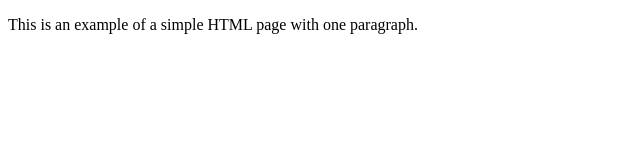
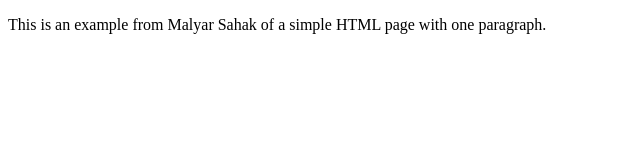
Before and after one commit to msahak4/supersimple-website, a plain HTML site: page index.html in a window 1280 px wide. Shown: the whole page, without its empty margins (0-640 px from the left). Drawn offline with Linux system fonts and the light colour scheme.

Commit message:
Update index.html

```diff
--- a/index.html
+++ b/index.html
@@ -1,9 +1,9 @@
 <!DOCTYPE html>
 <html>
     <head>
-        <title>Example</title>
+        <title>Malar Sahake</title>
     </head>
     <body>
-        <p>This is an example of a simple HTML page with one paragraph.</p>
+        <p>This is an example from Malyar Sahak of a simple HTML page with one paragraph.</p>
     </body>
 </html>
```
